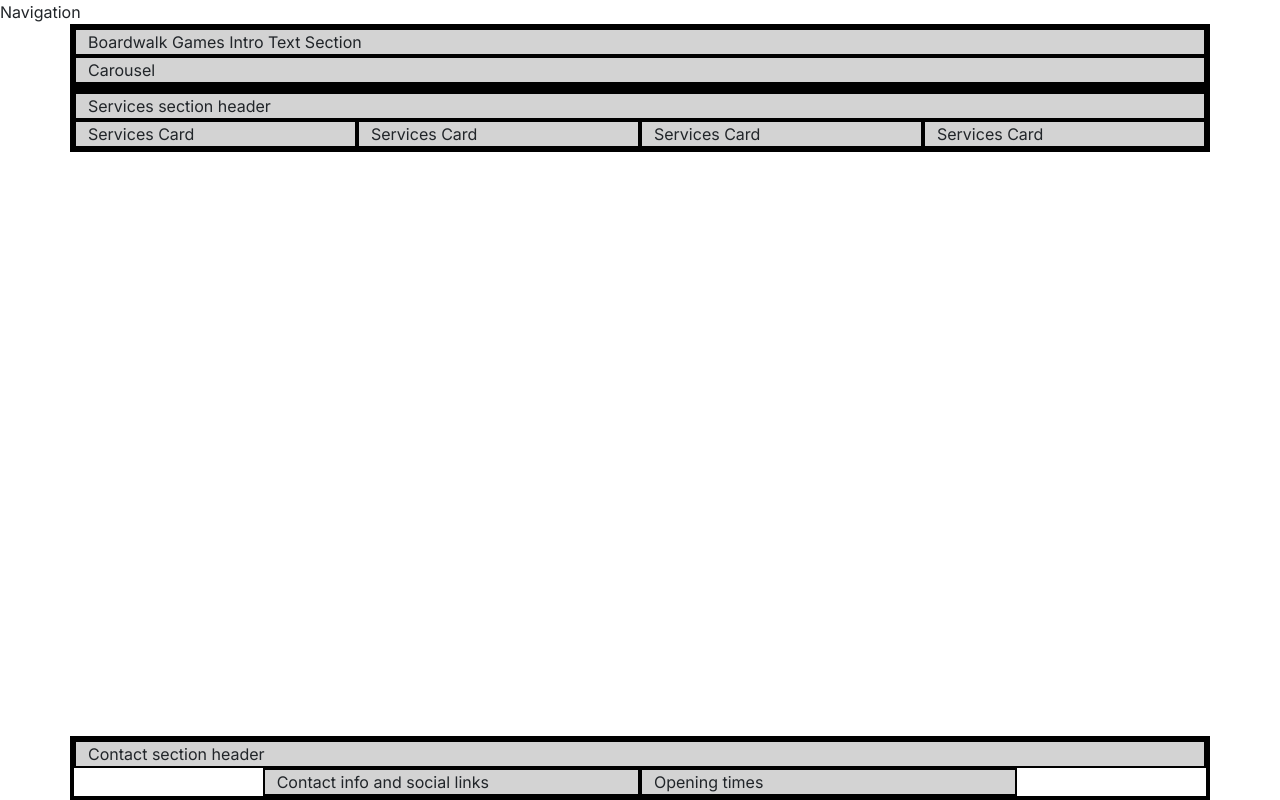
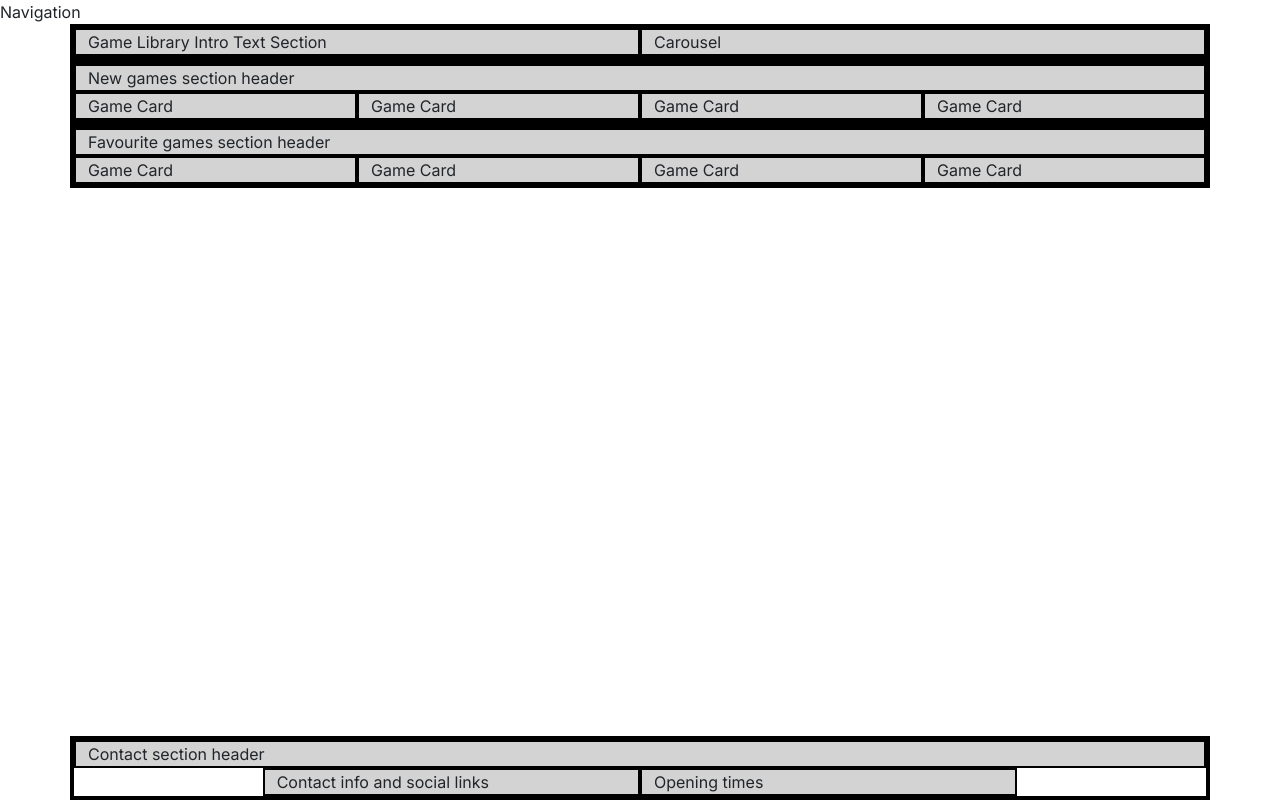
Before and after one commit to David-Coles-DC/boardwalk-games, a plain HTML site: page game-library.html in a window 1280 px wide. Drawn offline with nearby package versions, Linux system fonts and the light colour scheme; a web font is replaced by a local one.

Commit message:
Created the game library page

```diff
--- a/index.html
+++ b/game-library.html
@@ -4,9 +4,9 @@
 <head>
     <meta charset="UTF-8">
     <meta name="viewport" content="width=device-width, initial-scale=1.0">
-    <title>Boardwalk Games | Home</title>
+    <title>Boardwalk Games | Game Library</title>
     <meta name="description"
-        content="Boardwalk Games, your ultimate gaming retreat! Perfect for casual gamers, enthusiasts, and student gatherings. Visit us for your next adventure in board gaming.">
+        content="Explore Boardwalk Games' vast library of engaging and exciting board games available for rent or purchase. Reserve your game online and embark on your next board game adventure today!">
     <!-- favicons generated by favicon.io -->
     <link rel="apple-touch-icon" sizes="180x180" href="assets/images/apple-touch-icon.png">
     <link rel="icon" type="image/png" sizes="32x32" href="assets/images/favicon-32x32.png">
@@ -27,21 +27,31 @@
     <!-- Header with Carousel -->
     <header class="container">
         <div class="row">
-            <div class="col-12 col-sl-6">Boardwalk Games Intro Text Section</div>
-            <div class="col-12 col-sl-6">Carousel</div>
+            <div class="col-12 col-xl-6">Game Library Intro Text Section</div>
+            <div class="col-12 col-xl-6">Carousel</div>
         </div>
     </header>
 
     <!-- main element to hold all the key sections of the home page. It is not part of the grid structure -->
     <main>
-        <!-- Services Section -->
+        <!-- New Games Section -->
         <section class="container">
             <div class="row">
-                <div class="col-12">Services section header</div>
-                <div class="col-12 col-md-6 col-xl-3">Services Card</div>
-                <div class="col-12 col-md-6 col-xl-3">Services Card</div>
-                <div class="col-12 col-md-6 col-xl-3">Services Card</div>
-                <div class="col-12 col-md-6 col-xl-3">Services Card</div>
+                <div class="col-12">New games section header</div>
+                <div class="col-12 col-md-6 col-xl-3">Game Card</div>
+                <div class="col-12 col-md-6 col-xl-3">Game Card</div>
+                <div class="col-12 col-md-6 col-xl-3">Game Card</div>
+                <div class="col-12 col-md-6 col-xl-3">Game Card</div>
+            </div>
+        </section>
+        <!-- Favourite Games Section -->
+        <section class="container">
+            <div class="row">
+                <div class="col-12">Favourite games section header</div>
+                <div class="col-12 col-md-6 col-xl-3">Game Card</div>
+                <div class="col-12 col-md-6 col-xl-3">Game Card</div>
+                <div class="col-12 col-md-6 col-xl-3">Game Card</div>
+                <div class="col-12 col-md-6 col-xl-3">Game Card</div>
             </div>
         </section>
     </main>
```
